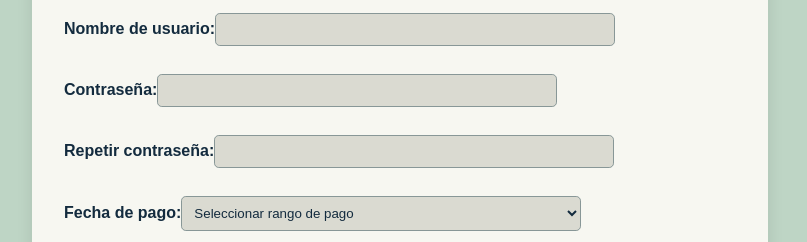
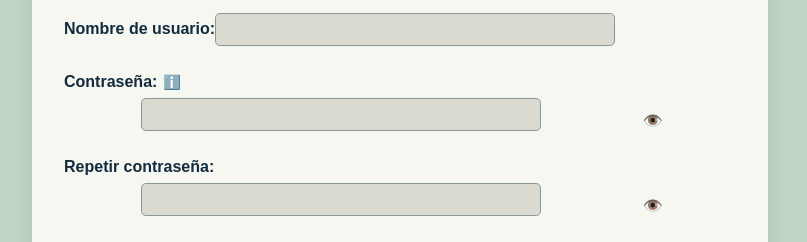
Before and after one commit to laudev24/ServiManagerFrontend, a React (Vite) app: page /nuevoCliente in a window 1280 px wide. Shown: the part 688-930 px from the top of the page, without its empty margins (240-1047 px from the left). Built offline with nearby package versions, Linux system fonts and the light colour scheme; no server answers; sample sign-in values are in the browser's storage.

Commit message:
validacion contraseña en nuevo cliente

```diff
--- a/src/Componentes/NuevoCliente.jsx
+++ b/src/Componentes/NuevoCliente.jsx
@@ -1,14 +1,20 @@
-import React, { useRef, useState } from 'react'
+import React, { useEffect, useRef, useState } from 'react'
 import { useDispatch, useSelector } from 'react-redux';
 import { toast } from 'react-toastify';
 import { guardarClientes } from '../features/clientesSlice'
 import { useNavigate } from 'react-router-dom';
 
 const NuevoCliente = () => {
-  const categorias = useSelector(state => state.categoriasSlice.categorias);
+    const cat =  useSelector(state => state.categoriasSlice.categorias);
   const token = localStorage.getItem("token")
   const API_URL = import.meta.env.VITE_API_URL
   const [mensaje, setMensaje] = useState("")
+  const [nivelSeguridad, setNivelSeguridad] = useState("");
+  const [mostrarContrasenia, setMostrarContrasenia] = useState(false);
+  const [categorias, setCategorias] = useState([])
+  const [mostrarInfoContrasenia, setMostrarInfoContrasenia] = useState(false);
+
+
 
   const campoNombreEmpresa = useRef("")
   const campoDireccion = useRef("")
@@ -25,8 +31,109 @@ const NuevoCliente = () => {
   const dispatch = useDispatch();
   let navigate = useNavigate();
 
+  const traerCategorias = async () => {
+    try {
+      const resp = await fetch(`${API_URL}/categoria`, {
+        method: 'GET',
+        headers: {
+          'Content-Type': 'application/json',
+          'Authorization': `Bearer ${token}`
+        }
+      });
+      if (!resp.ok) {
+        throw new Error("Error al traer las categorías");
+      }
+      const datos = await resp.json();
+      setCategorias(datos);
+    } catch (error) {
+      console.error("Error en traerCategorias:", error);
+      // toast.error("No se pudieron cargar las categorías");
+    }
+  };
+
+
+ useEffect(() => {
+    if (cat &&  cat.length > 0) {
+      setCategorias(cat);
+    } else {
+      traerCategorias();
+    }
+  }, [cat, API_URL, token]);
+
+
+
+  const validarContrasenia = (password, campos) => {
+    const errores = [];
+
+    // Longitud
+    if (password.length < 12 || password.length > 20) {
+      errores.push("Debe tener entre 12 y 20 caracteres.");
+    }
+
+    // Letras, números y símbolos
+    if (!/[A-Z]/.test(password)) errores.push("Debe contener al menos una letra mayúscula.");
+    if (!/[a-z]/.test(password)) errores.push("Debe contener al menos una letra minúscula.");
+    if (!/[0-9]/.test(password)) errores.push("Debe contener al menos un número.");
+    if (!/[?!@#$%.\-;,&_]/.test(password)) errores.push("Debe contener al menos un carácter especial permitido.");
+
+    // Datos personales
+    const lowerPassword = password.toLowerCase();
+    campos.forEach((campo) => {
+      if (campo && lowerPassword.includes(campo.toLowerCase())) {
+        errores.push("La contraseña no puede contener datos personales.");
+      }
+    });
+
+    return errores;
+  };
+
+  const obtenerNivelSeguridad = (password) => {
+    let puntaje = 0;
+
+    if (password.length >= 12) puntaje++;
+    if (/[A-Z]/.test(password)) puntaje++;
+    if (/[a-z]/.test(password)) puntaje++;
+    if (/[0-9]/.test(password)) puntaje++;
+    if (/[?!@#$%.\-;,&_]/.test(password)) puntaje++;
+
+    if (puntaje <= 2) return "Baja";
+    if (puntaje === 3 || puntaje === 4) return "Media";
+    return "Alta";
+  };
+
+
+
+
+
+
+
   const registrar = () => {
-    const clienteNuevo = {
+
+
+    const contrasenia = campoContrasenia.current.value;
+const contrasenia2 = campoContrasenia2.current.value;
+
+if (contrasenia !== contrasenia2) {
+  toast("Las contraseñas no coinciden.");
+  return;
+}
+
+const errores = validarContrasenia(contrasenia, [
+  campoNombreUsuario.current.value,
+  campoEmail.current.value,
+  campoTelefono.current.value,
+  campoRut.current.value,
+  campoDireccion.current.value,
+  campoNombreEmpresa.current.value,
+  campoNombreContacto.current.value
+]);
+
+if (errores.length > 0) {
+  setMensaje(errores.join(" "));
+  toast.error("Error en la contraseña: " + errores.join(" "));
+  return;
+}
+ const clienteNuevo = {
       id: 0,
       nombre: campoNombreUsuario.current.value,
       contraseña: campoContrasenia.current.value,
@@ -41,7 +148,6 @@ const NuevoCliente = () => {
       esAdministrador: false
     };
 
-    if (campoContrasenia.current.value === campoContrasenia2.current.value) {
       fetch(`${API_URL}/cliente`, {
         method: 'POST',
         body: JSON.stringify(clienteNuevo),
@@ -73,8 +179,9 @@ const NuevoCliente = () => {
           toast(error.message);
           setMensaje(error.message)
         });
-    }
   }
+
+  if(categorias === null) return <p>Cargando datos...</p>
 
   return (
     <div className="contenedor-menu">
@@ -129,12 +236,117 @@ const NuevoCliente = () => {
 
         <label>
           Contraseña:
-          <input type="password" ref={campoContrasenia} />
+          <span
+    style={{
+      marginLeft: "6px",
+      cursor: "pointer",
+      fontSize: "14px",
+      color: "#007bff"
+    }}
+    title="Mostrar reglas"
+    onClick={() => setMostrarInfoContrasenia(!mostrarInfoContrasenia)}
+  >
+    ℹ️
+  </span>
+
+  {mostrarInfoContrasenia && (
+    <div style={{
+      backgroundColor: "#f0f0f0",
+      border: "1px solid #ccc",
+      padding: "8px",
+      marginTop: "4px",
+      fontSize: "14px",
+      borderRadius: "4px",
+      width: "100%"
+    }}>
+      <strong>Requisitos de la contraseña:</strong>
+      <ul style={{ margin: "4px 0 0 16px", padding: 0 }}>
+        <li>12 a 20 caracteres</li>
+        <li>Al menos una letra mayúscula</li>
+        <li>Al menos una letra minúscula</li>
+        <li>Al menos un número</li>
+        <li>Al menos un símbolo: ? ! @ # $ % . - ; , &</li>
+        <li>No debe contener datos personales</li>
+      </ul>
+    </div>
+  )}
+          <div style={{ display: "flex", alignItems: "center" }}>
+            <input
+              type={mostrarContrasenia ? "text" : "password"}
+              ref={campoContrasenia}
+              onChange={(e) => {
+                const valor = e.target.value;
+                const nivel = obtenerNivelSeguridad(valor);
+                setNivelSeguridad(nivel);
+              }}
+              style={{ flex: 1 }}
+            />
+            <button
+              type="button"
+
+              onClick={() => setMostrarContrasenia(!mostrarContrasenia)}
+              style={{
+                marginLeft: "8px",
+                background: "none",
+                border: "none",
+                cursor: "pointer",
+                width: "10px"
+              }}
+              title={mostrarContrasenia ? "Ocultar contraseña" : "Mostrar contraseña"}
+            >
+              {mostrarContrasenia ? "🙈" : "👁️"}
+            </button>
+          </div>
+
+          {/* <input
+            type="password"
+            ref={campoContrasenia}
+            onChange={() => {
+              const valor = campoContrasenia.current.value;
+              const nivel = obtenerNivelSeguridad(valor);
+              setNivelSeguridad(nivel);
+            }}
+          /> */}
+          {nivelSeguridad && (
+            <p style={{
+              color: nivelSeguridad === "Alta" ? "green" :
+                    nivelSeguridad === "Media" ? "orange" :
+                    "red"
+            }}>
+              Seguridad de la contraseña: {nivelSeguridad}
+            </p>
+          )}
         </label>
 
         <label>
           Repetir contraseña:
-          <input type="password" ref={campoContrasenia2} />
+          <div style={{ display: "flex", alignItems: "center" }}>
+            <input
+              type={mostrarContrasenia ? "text" : "password"}
+              ref={campoContrasenia2}
+              // onChange={() => {
+                // const valor = campoContrasenia.current.value;
+                // const nivel = obtenerNivelSeguridad(valor);
+                // setNivelSeguridad(nivel);
+              // }}
+              style={{ flex: 1 }}
+            />
+            <button
+              type="button"
+
+              onClick={() => setMostrarContrasenia(!mostrarContrasenia)}
+              style={{
+                marginLeft: "8px",
+                background: "none",
+                border: "none",
+                cursor: "pointer",
+                width: "10px"
+              }}
+              title={mostrarContrasenia ? "Ocultar contraseña" : "Mostrar contraseña"}
+            >
+              {mostrarContrasenia ? "🙈" : "👁️"}
+            </button>
+          </div>
         </label>
 
         <label>
```
